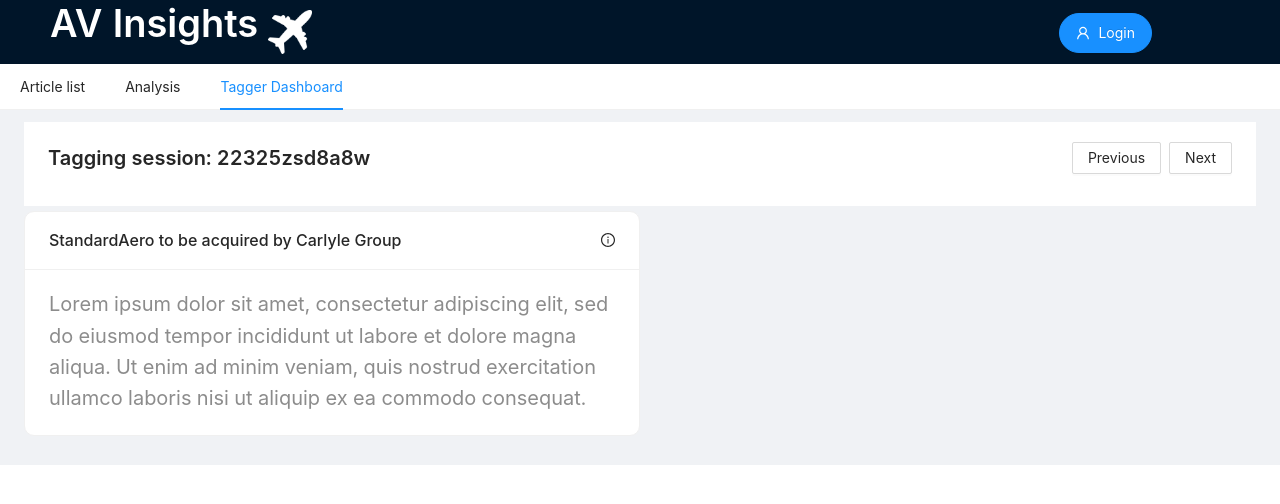
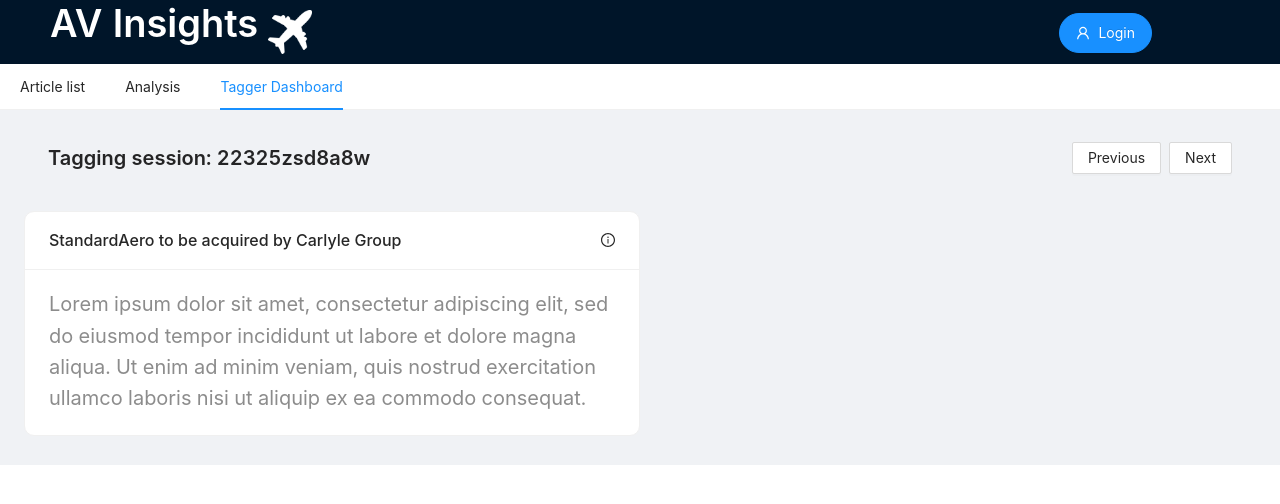
Before and after one commit to JonasRoo/aviation-news-app-frontend, a React (Create React App) app in the folder frontend/: page / in a window 1280 px wide. Shown: the top 504 px of the page. Built offline with nearby package versions, Linux system fonts and the light colour scheme; no server answers.

Commit message:
fix unused imports

```diff
--- a/frontend/src/components/TaggingArticle.tsx
+++ b/frontend/src/components/TaggingArticle.tsx
@@ -1,4 +1,4 @@
-import { Avatar, Card, Tooltip, Image, Popover } from 'antd';
+import { Card, Popover } from 'antd';
 import React from 'react';
 import moment from 'moment';
 import '../components/style/TaggingArticle.css';
--- a/frontend/src/components/containers/TaggerInterface.tsx
+++ b/frontend/src/components/containers/TaggerInterface.tsx
@@ -8,7 +8,7 @@
 			<div>
 				<PageHeader
 					title="Tagging session: 22325zsd8a8w"
-					ghost={false}
+					// ghost={false}
 					extra={[ <Button key="prev">Previous</Button>, <Button key="next">Next</Button> ]}
 				>
 					<Descriptions />
```
